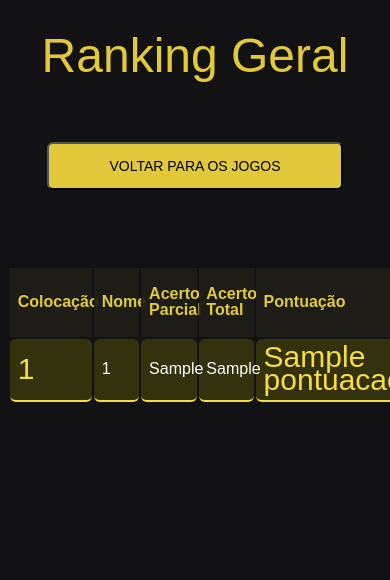
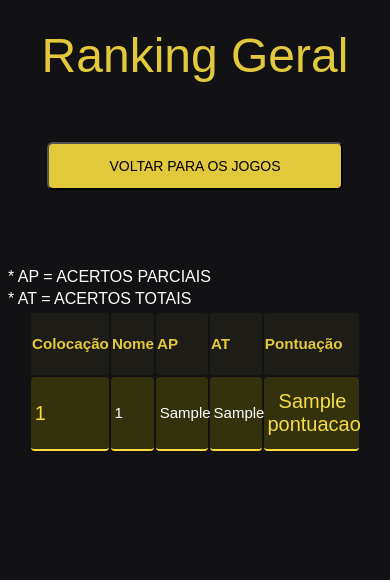
Before and after one commit to mrmaltez/projeto-bolao-meninos, a Django app: template bolao/ranking/templates/ranking/ranking.html in a window 390 px wide; the page is wider, and only the part inside the window is pictured. Shown: the top 580 px of that part. Run offline with Django 3.2, Linux system fonts and the light colour scheme; the template is opened without the code that fills it: most values are stand-ins (such as "Sample title", 1, 10 or a date in 2020).

Commit message:
ajustando responsividade das telas

```diff
--- a/bolao/ranking/templates/ranking/ranking.html
+++ b/bolao/ranking/templates/ranking/ranking.html
@@ -16,12 +16,13 @@
     <h2><button><a href="../games/jogos">Voltar para os jogos</a></button></p></h2>
 
 <body>
+    <h7>* AP = ACERTOS PARCIAIS </br> * AT = ACERTOS TOTAIS </br></h7>
     <table class ="container">
         <tr>
 			<th><h1>Colocação</h1></th>
 			<th><h1>Nome</h1></th>
-			<th><h1>Acerto Parcial</h1></th>
-			<th><h1>Acerto Total</h1></th>
+			<th><h1>AP</h1></th>
+			<th><h1>AT</h1></th>
             <th><h1>Pontuação</h1></th>
 		</tr>
 
--- a/bolao/static/css/ranking.css
+++ b/bolao/static/css/ranking.css
@@ -67,7 +67,7 @@ h2 {
 	-moz-box-shadow: 0 2px 2px -2px #0E1119;
 	box-shadow: 0 2px 2px -2px #0E1119;
   border-bottom: 2px solid #f7dd43;
-    border-radius: 6px;
+  border-radius: 4px;
 
 }
 
@@ -80,10 +80,13 @@ h2 {
     padding: 0 0 8em 0;
 }
 
+
 .container td, .container th {
 	  padding-bottom: 2%;
 	  padding-top: 2%;
     padding-left:2%;
+    border-radius: 4px 4px;
+
 }
 
 /* Background-color of the odd rows */
@@ -129,4 +132,30 @@ h2 {
 @media (max-width: 800px) {
 .container td:nth-child(0),
 .container th:nth-child(0) { display: none; }
+.container td:first-child { font-size: 20px; }
+.container td:last-child { font-size: 20px; text-align: center;}
+
+.container td {
+  font-size: 15px;
 }
+.container td {
+
+  padding-left:1%;
+
+}
+
+.container th {
+  padding-left:0.2%;
+
+}
+.container th h1 {
+  font-size: .95em;
+}
+
+.container td, .container th {
+  padding-bottom: 4%;
+  padding-top: 4%;
+
+}
+
+}
```
Also changed, not shown: bolao/db.sqlite3. Lines whose indentation alone changed are shown as unchanged.
